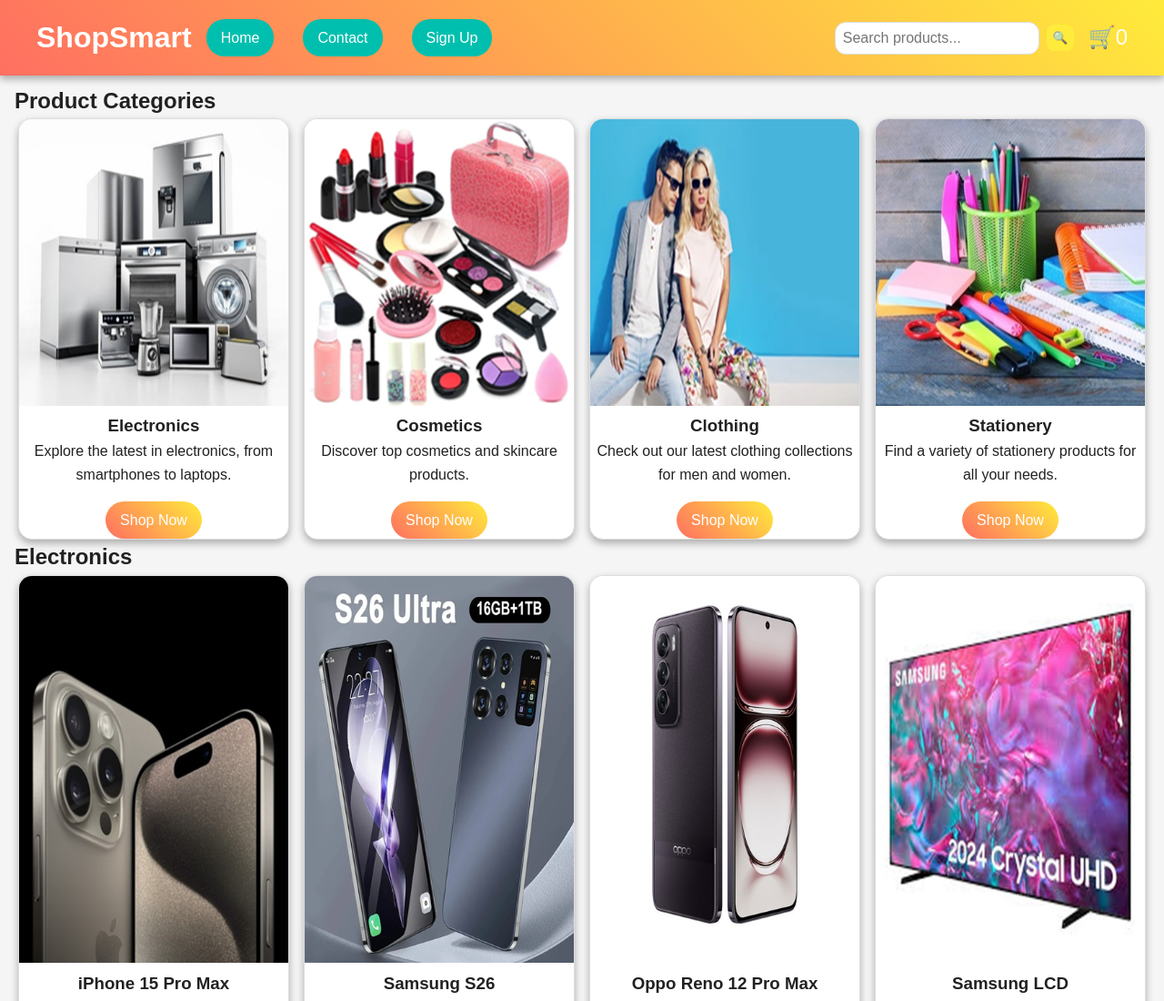
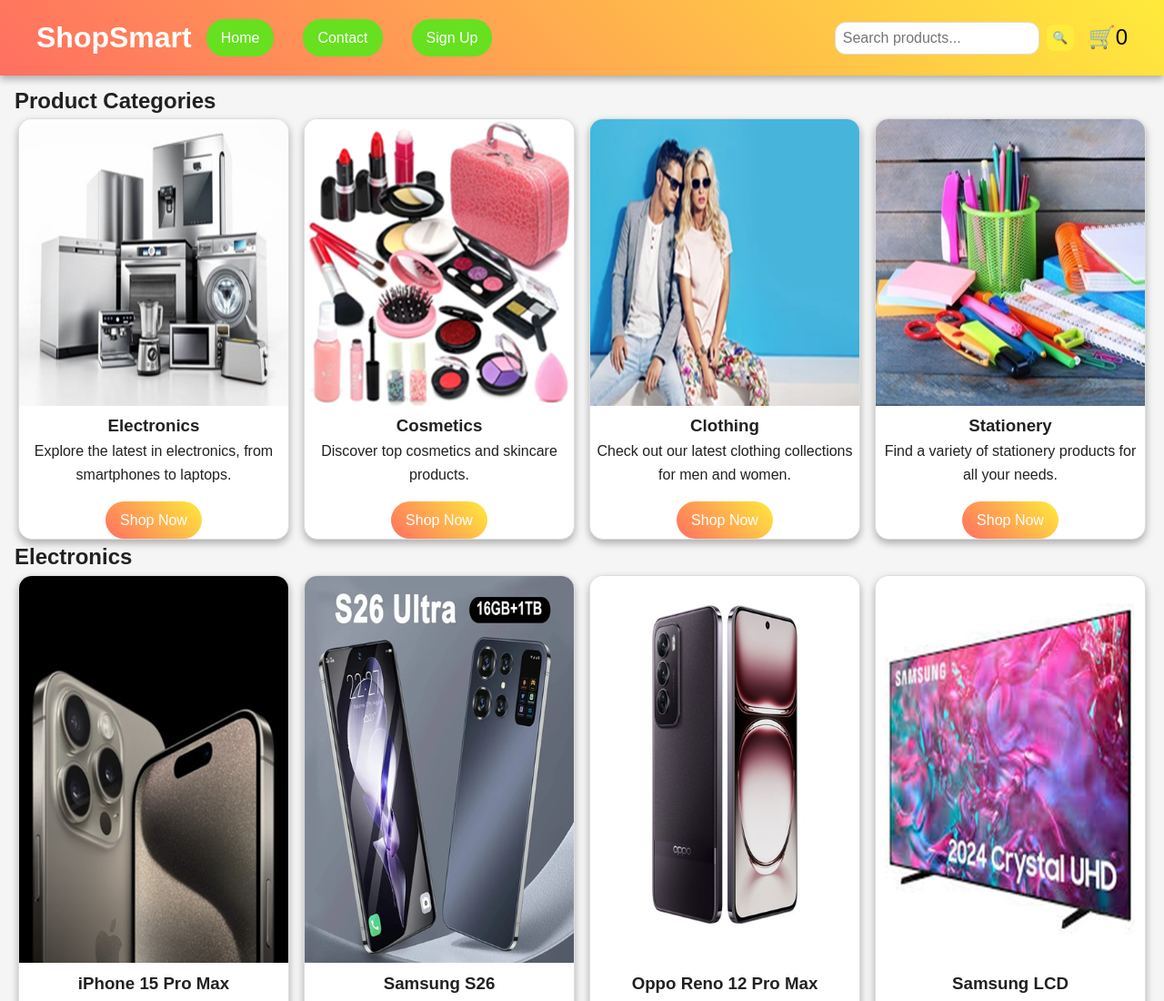
Before and after one commit to Lakshjagtap/e-commercewebsite, a plain HTML site: page index.html in a window 1280 px wide. Shown: the top 1100 px of the page at 91% size. Drawn offline with Linux system fonts and the light colour scheme.

Commit message:
first commit

```diff
--- a/styles.css
+++ b/styles.css
@@ -2,7 +2,7 @@
 :root {
     --primary-color: #FF6F61; /* Coral */
     --secondary-color: #FFEB3B; /* Bright Yellow */
-    --tertiary-color: #00BFAE; /* Teal */
+    --tertiary-color: #66e01f; /* Teal */
     --background-color: #F5F5F5; /* Light Gray */
     --hover-color: #FF3D00; /* Bright Red */
     --text-color: #212121; /* Almost Black */
@@ -227,7 +227,7 @@ nav a:hover {
 }
 
 .cart-icon {
-    color: #ffffff;
+    color: #000000;
     text-decoration: none;
     font-size: 1.5em;
 }
```
